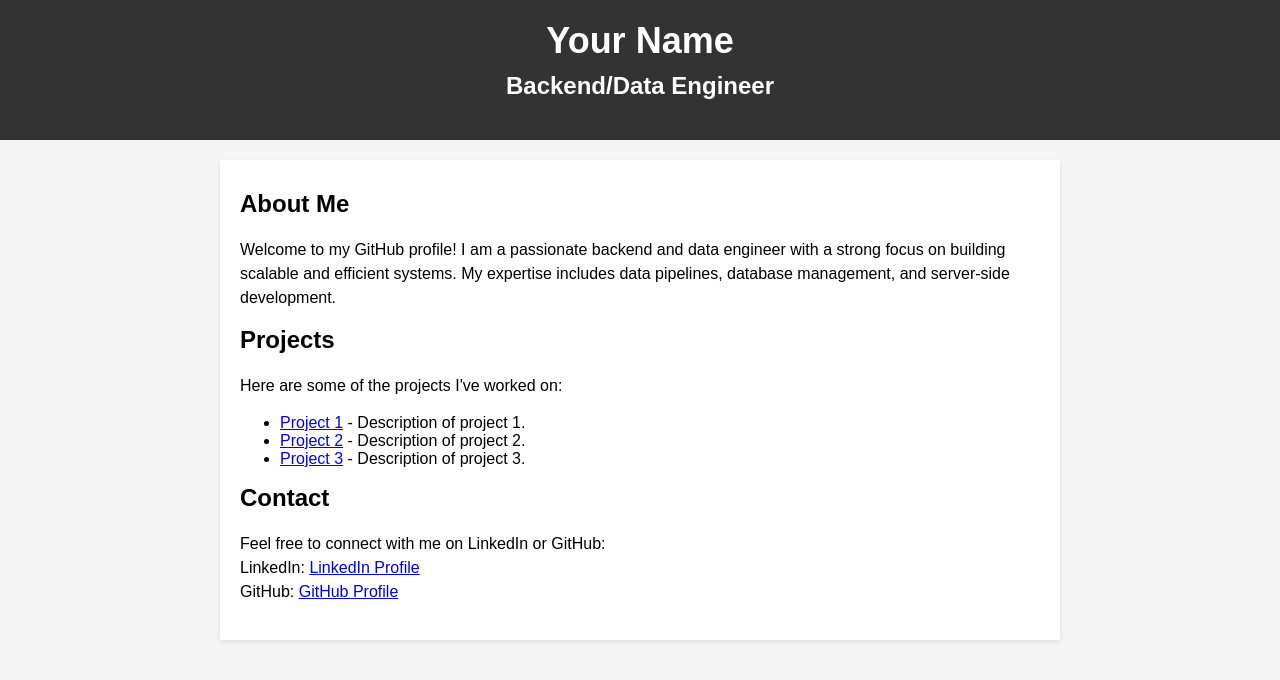
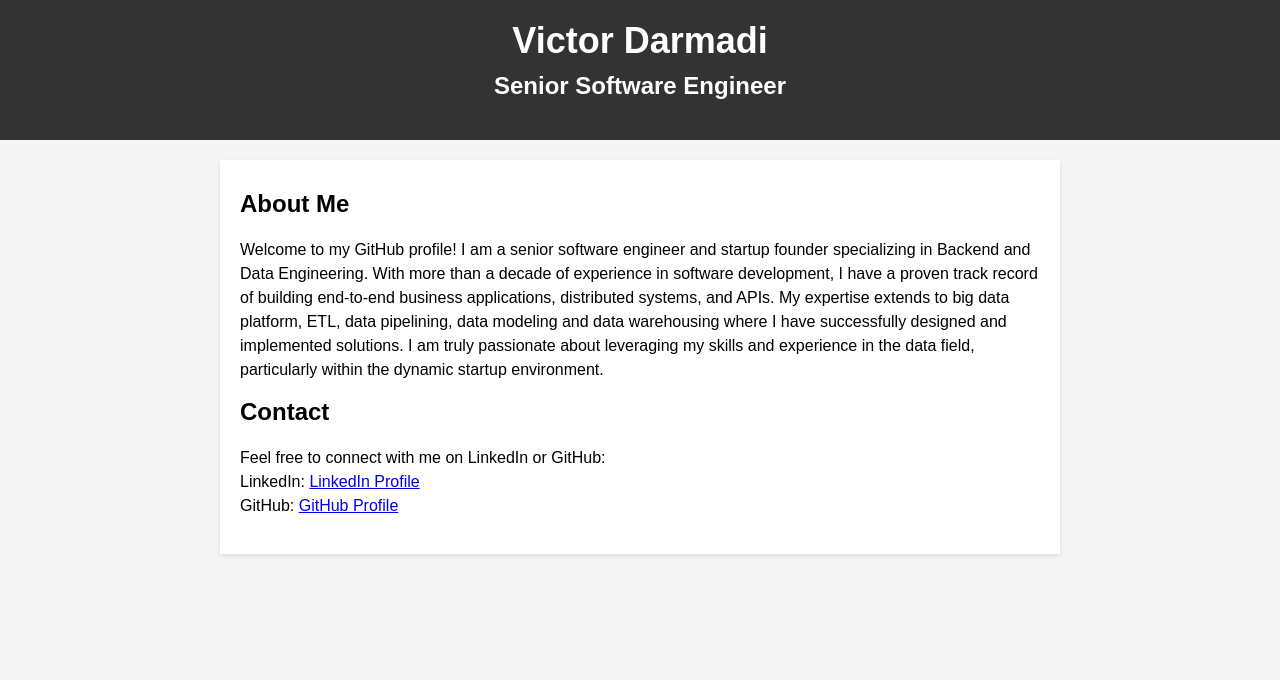
Before and after one commit to vdarmadi/vdarmadi.github.io, a plain HTML site: page index.html in a window 1280 px wide. Drawn offline with Linux system fonts and the light colour scheme.

Commit message:
Replace with my information

```diff
--- a/index.html
+++ b/index.html
@@ -3,7 +3,7 @@
 <head>
     <meta charset="UTF-8">
     <meta name="viewport" content="width=device-width, initial-scale=1.0">
-    <title>Your Name - Backend/Data Engineer</title>
+    <title>Victor Darmadi - Senior Software Engineer</title>
     <style>
         body {
             font-family: Arial, sans-serif;
@@ -45,31 +45,27 @@
 </head>
 <body>
     <header>
-        <h1>Your Name</h1>
-        <h2>Backend/Data Engineer</h2>
+        <h1>Victor Darmadi</h1>
+        <h2>Senior Software Engineer</h2>
     </header>
     <div class="container">
         <h2>About Me</h2>
         <p>
-            Welcome to my GitHub profile! I am a passionate backend and data engineer with a strong focus on building scalable and efficient systems. My expertise includes data pipelines, database management, and server-side development.
-        </p>
-
-        <h2>Projects</h2>
-        <p>
-            Here are some of the projects I've worked on:
-            <ul>
-                <li><a href="#">Project 1</a> - Description of project 1.</li>
-                <li><a href="#">Project 2</a> - Description of project 2.</li>
-                <li><a href="#">Project 3</a> - Description of project 3.</li>
-            </ul>
+            Welcome to my GitHub profile! I am a senior software engineer and startup founder
+            specializing in Backend and Data Engineering. With more than a decade of experience in software development,
+            I have a proven track record of building end-to-end business applications, distributed systems, and APIs.
+            My expertise extends to big data platform, ETL, data pipelining, data modeling and data warehousing
+            where I have successfully designed and implemented solutions.
+            I am truly passionate about leveraging my skills and experience in the data field, particularly
+            within the dynamic startup environment.
         </p>
 
         <h2>Contact</h2>
         <p>
             Feel free to connect with me on LinkedIn or GitHub:
             <br>
-            LinkedIn: <a href="https://www.linkedin.com/in/yourname" target="_blank">LinkedIn Profile</a><br>
-            GitHub: <a href="https://github.com/yourusername" target="_blank">GitHub Profile</a>
+            LinkedIn: <a href="https://www.linkedin.com/in/victor-darmadi" target="_blank">LinkedIn Profile</a><br>
+            GitHub: <a href="https://github.com/vdarmadi" target="_blank">GitHub Profile</a>
         </p>
     </div>
 </body>
```
